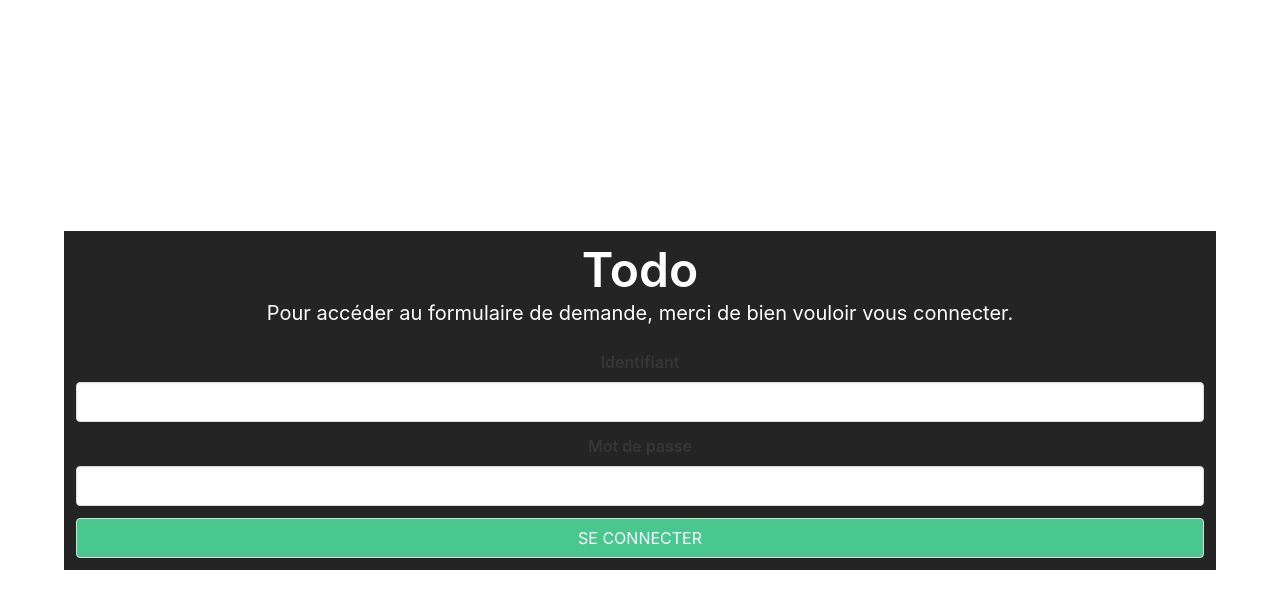
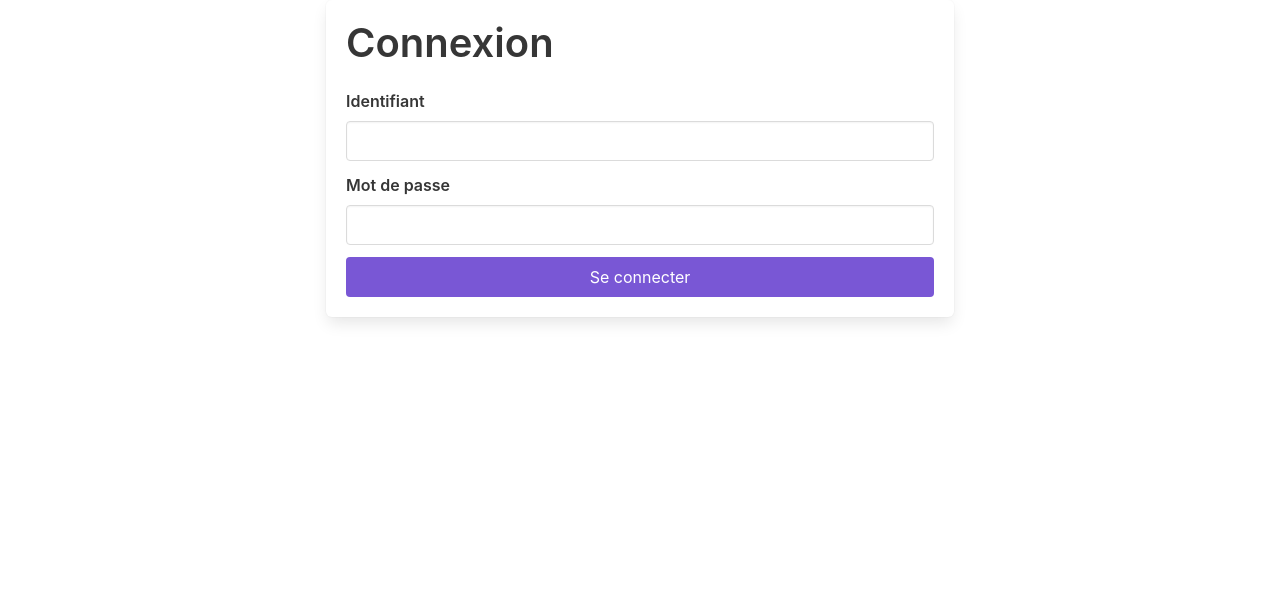
Before and after one commit to romainquencez/todo, a Vue app in the folder frontend/: page /#/connexion in a window 1280 px wide. Shown: the top 608 px of the page. Built offline with nearby package versions, Linux system fonts and the light colour scheme.

Commit message:
update Login template

```diff
--- a/frontend/src/components/Login.vue
+++ b/frontend/src/components/Login.vue
@@ -1,51 +1,45 @@
 <template>
-  <section class="hero is-fullheight is-login-page">
-    <div class="hero-body">
-      <div class="container has-text-centered">
-        <div
-          class="column has-background-black-ter"
-          v-if="!authenticated"
-        >
-          <h3 class="title has-text-white is-size-1">
-            Todo
-        </h3>
-          <p class="subtitle has-text-white has-text-centered">
-            Pour accéder au formulaire de demande, merci de bien vouloir vous connecter.
-          </p>
-          <div class="form">
+  <div class="columns">
+    <div class="column is-half is-offset-one-quarter">
+      <div class="box">
+        <h2 class="title is-2">
+          Connexion
+        </h2>
+
+        <template v-if="!authenticated">
           <form @submit.prevent="submit">
             <b-field label="Identifiant">
-                <b-input v-model="username">
-                </b-input>
+              <b-input
+                icon="user"
+                required
+                v-model="username"
+              />
             </b-field>
             <b-field label="Mot de passe">
               <b-input
+                icon="key"
                 required
                 v-model="password"
                 type="password"
-                >
-                </b-input>
+              />
             </b-field>
-              <button
-                class="button is-block has-background-success has-text-white is-fullwidth is-uppercase"
+            <b-button
+              class="is-fullwidth is-primary"
               type="submit"
             >
               Se connecter
-              </button>
+            </b-button>
           </form>
-          </div>
-        </div>
-        <div
-          class="column is-authentified"
-          v-else
-        >
-          <h4>
-            Vous êtes déjà authentifié.
-          </h4>
+        </template>
+
+        <template v-else>
+          <p>
+            Vous êtes déjà connecté.
+          </p>
+        </template>
       </div>
     </div>
   </div>
-  </section>
 </template>
 
 <script>
```
Lines whose indentation alone changed are shown as unchanged.
